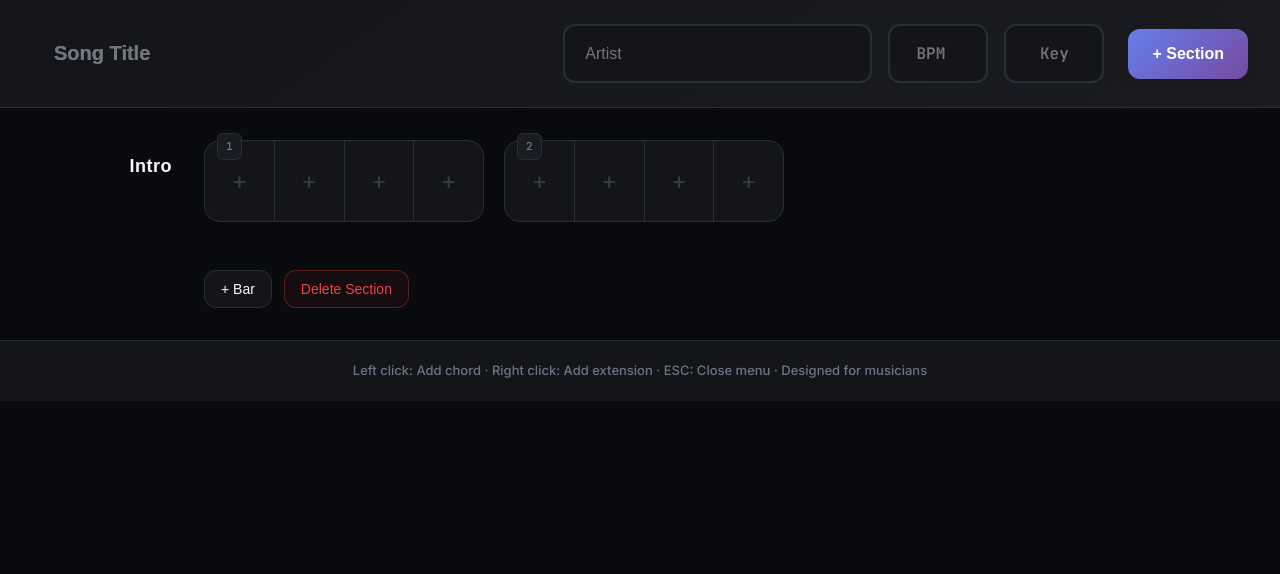
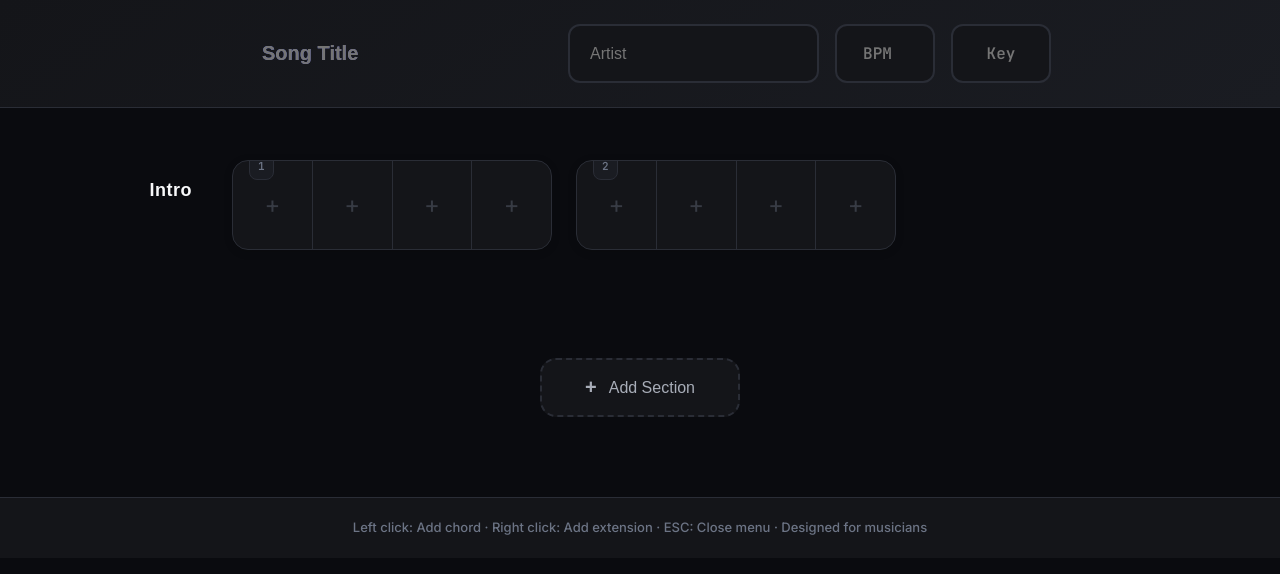
Before and after one commit to DonElDoug/chord_sheet, a plain HTML site: page index.html in a window 1280 px wide. Drawn offline with Linux system fonts and the light colour scheme.

Commit message:
Update project

```diff
--- a/app.js
+++ b/app.js
@@ -122,23 +122,46 @@ function render() {
         slotsContainer.appendChild(slotEl);
       }
 
+      // Bar controls (hidden by default, shown on hover)
+      const barControls = document.createElement('div');
+      barControls.className = 'bar-controls';
+
+      const deleteBarBtn = document.createElement('button');
+      deleteBarBtn.className = 'btn-bar danger';
+      deleteBarBtn.textContent = '×';
+      deleteBarBtn.title = 'Delete bar';
+      deleteBarBtn.addEventListener('click', (e) => {
+        e.stopPropagation();
+        section.bars.splice(bIdx, 1);
+        render();
+      });
+
+      barControls.appendChild(deleteBarBtn);
+      barEl.appendChild(barControls);
+
       barEl.appendChild(slotsContainer);
       barsContainer.appendChild(barEl);
     });
 
     sectionEl.appendChild(label);
     sectionEl.appendChild(barsContainer);
-    els.sections.appendChild(sectionEl);
 
-    // Section controls
-    const controls = document.createElement('div');
-    controls.className = 'section-controls';
+    // Section controls (hidden by default, shown on hover)
+    const sectionControls = document.createElement('div');
+    sectionControls.className = 'section-controls';
 
     const addBarBtn = button('+ Bar', 'btn', () => { section.bars.push(makeBar()); render(); });
-    const delBtn = button('Delete Section', 'btn danger', () => { state.sections.splice(sIdx, 1); render(); });
+    const deleteSectionBtn = button('Delete', 'btn danger', () => {
+      if (confirm('Delete this section?')) {
+        state.sections.splice(sIdx, 1);
+        render();
+      }
+    });
 
-    controls.append(addBarBtn, delBtn);
-    els.sections.appendChild(controls);
+    sectionControls.append(addBarBtn, deleteSectionBtn);
+    sectionEl.appendChild(sectionControls);
+
+    els.sections.appendChild(sectionEl);
   });
 }
 
--- a/index.html
+++ b/index.html
@@ -18,11 +18,17 @@
       <input id="songBpm" class="text-input bpm" placeholder="BPM" aria-label="BPM" type="number" min="40" max="200" />
       <input id="songKey" class="text-input key" placeholder="Key" aria-label="Key" />
     </div>
-    <button id="addSectionBtn" class="btn-add">+ Section</button>
   </header>
 
   <main id="main" class="main">
     <div id="sectionsContainer" class="sections"></div>
+
+    <div class="add-section-area">
+      <button id="addSectionBtn" class="btn-add-section">
+        <span class="add-icon">+</span>
+        <span>Add Section</span>
+      </button>
+    </div>
   </main>
 
   <footer class="app-footer">
--- a/styles.css
+++ b/styles.css
@@ -48,9 +48,8 @@ body{
   top:0;
   z-index:100;
   display:flex;
-  justify-content:space-between;
+  justify-content:center;
   align-items:center;
-  gap:24px;
   backdrop-filter:blur(20px);
 }
 
@@ -58,7 +57,8 @@ body{
   display:grid;
   grid-template-columns:2.5fr 1.5fr 100px 100px;
   gap:16px;
-  flex:1;
+  max-width:800px;
+  width:100%;
 }
 
 .text-input{
@@ -116,6 +116,44 @@ body{
   box-shadow:var(--shadow-md);
 }
 
+/* Add section area */
+.add-section-area{
+  display:flex;
+  justify-content:center;
+  padding:32px 0 48px 0;
+  margin-top:24px;
+}
+
+.btn-add-section{
+  display:flex;
+  align-items:center;
+  gap:12px;
+  padding:16px 32px;
+  background:var(--surface);
+  border:2px dashed var(--border);
+  border-radius:var(--radius-lg);
+  color:var(--text-muted);
+  font-size:16px;
+  font-weight:500;
+  cursor:pointer;
+  transition:all 0.2s ease;
+  min-width:200px;
+  justify-content:center;
+}
+
+.btn-add-section:hover{
+  border-color:var(--accent);
+  color:var(--accent);
+  background:rgba(99,102,241,0.05);
+  transform:translateY(-2px);
+  box-shadow:var(--shadow-sm);
+}
+
+.add-icon{
+  font-size:20px;
+  font-weight:700;
+}
+
 /* Main content */
 .main{
   padding:32px;
@@ -125,36 +163,61 @@ body{
 /* Section layout: left side label, right side bars */
 .section{
   display:flex;
-  margin-bottom:48px;
-  gap:32px;
+  margin-bottom:56px;
+  gap:40px;
   align-items:flex-start;
+  position:relative;
+  padding:20px 0;
+  border-radius:var(--radius-lg);
+  transition:all 0.2s ease;
+}
+.section:hover{
+  background:rgba(99,102,241,0.02);
 }
 
 .section-label{
-  min-width:140px;
-  width:140px;
+  min-width:160px;
+  width:160px;
   flex-shrink:0;
   font-size:18px;
   font-weight:700;
   color:var(--text);
-  padding:16px 0;
+  padding:20px 0;
   text-align:right;
   background:transparent;
   border:none;
   outline:none;
   letter-spacing:0.5px;
+  border-radius:var(--radius);
+  transition:all 0.2s ease;
 }
 .section-label:focus{
   color:var(--accent-bright);
   text-shadow:0 0 8px rgba(99,102,241,0.3);
+  background:rgba(99,102,241,0.05);
+  padding:20px 16px;
+  text-align:center;
 }
 
 .section-bars{
   flex:1;
   display:flex;
   flex-wrap:wrap;
-  gap:20px;
+  gap:24px;
   align-items:flex-start;
+}
+
+.section-controls{
+  position:absolute;
+  top:8px;
+  right:8px;
+  display:flex;
+  gap:8px;
+  opacity:0;
+  transition:all 0.2s ease;
+}
+.section:hover .section-controls{
+  opacity:1;
 }
 
 /* Modern minimalistic bars */
@@ -163,16 +226,17 @@ body{
   background:var(--surface);
   border:1px solid var(--border);
   border-radius:var(--radius-lg);
-  min-height:80px;
-  min-width:280px;
+  min-height:88px;
+  min-width:320px;
   position:relative;
   transition:all 0.2s ease;
   box-shadow:var(--shadow-sm);
+  overflow:hidden;
 }
 .bar:hover{
   border-color:var(--border-focus);
   box-shadow:var(--shadow-md);
-  transform:translateY(-1px);
+  transform:translateY(-2px);
 }
 
 .bar-slots{
@@ -182,7 +246,7 @@ body{
 
 .slot{
   flex:1;
-  min-height:80px;
+  min-height:88px;
   display:flex;
   align-items:center;
   justify-content:center;
@@ -190,8 +254,17 @@ body{
   cursor:pointer;
   position:relative;
   transition:all 0.15s ease;
+  border-radius:0;
 }
-.slot:last-child{border-right:none}
+.slot:first-child{
+  border-top-left-radius:var(--radius-lg);
+  border-bottom-left-radius:var(--radius-lg);
+}
+.slot:last-child{
+  border-right:none;
+  border-top-right-radius:var(--radius-lg);
+  border-bottom-right-radius:var(--radius-lg);
+}
 .slot:hover{
   background:var(--surface-hover);
 }
@@ -234,31 +307,61 @@ body{
 .bar-number{
   position:absolute;
   top:-8px;
-  left:12px;
+  left:16px;
   font-size:11px;
   font-weight:600;
   color:var(--text-subtle);
   background:var(--surface-raised);
   padding:4px 8px;
-  border-radius:6px;
+  border-radius:8px;
   border:1px solid var(--border);
   font-family:'JetBrains Mono', monospace;
 }
 
-.section-controls{
-  margin-left:172px;
-  margin-top:12px;
+.bar-controls{
+  position:absolute;
+  top:8px;
+  right:8px;
   display:flex;
-  gap:12px;
+  gap:6px;
+  opacity:0;
+  transition:all 0.2s ease;
+}
+.bar:hover .bar-controls{
+  opacity:1;
+}
+
+.btn-bar{
+  padding:4px 8px;
+  border:1px solid var(--border);
+  background:var(--surface-raised);
+  color:var(--text-subtle);
+  border-radius:6px;
+  font-size:11px;
+  font-weight:500;
+  cursor:pointer;
+  transition:all 0.2s ease;
+}
+.btn-bar:hover{
+  background:var(--surface-hover);
+  color:var(--text);
+}
+.btn-bar.danger{
+  color:var(--danger);
+  border-color:rgba(239,68,68,0.3);
+}
+.btn-bar.danger:hover{
+  background:rgba(239,68,68,0.1);
+  border-color:var(--danger);
 }
 
 .btn{
-  padding:10px 16px;
+  padding:8px 12px;
   border:1px solid var(--border);
   background:var(--surface);
-  color:var(--text);
+  color:var(--text-muted);
   border-radius:var(--radius);
-  font-size:14px;
+  font-size:12px;
   font-weight:500;
   cursor:pointer;
   transition:all 0.2s ease;
@@ -266,15 +369,17 @@ body{
 .btn:hover{
   background:var(--surface-hover);
   border-color:var(--border-focus);
+  color:var(--text);
 }
 .btn.danger{
-  color:var(--danger);
-  border-color:rgba(239,68,68,0.3);
-  background:rgba(239,68,68,0.05);
+  color:var(--text-subtle);
+  border-color:var(--border);
+  background:var(--surface);
 }
 .btn.danger:hover{
   background:rgba(239,68,68,0.1);
   border-color:var(--danger);
+  color:var(--danger);
 }
 
 /* Roman numeral picker - modern modal */
@@ -408,16 +513,21 @@ body{
   .section{
     flex-direction:column;
     gap:16px;
+    padding:16px;
   }
 
   .section-label{
     width:auto;
     text-align:left;
     font-size:16px;
+    padding:12px 0;
   }
 
   .section-controls{
-    margin-left:0;
+    position:static;
+    opacity:1;
+    margin-top:12px;
+    justify-content:flex-end;
   }
 
   .bar{
@@ -429,4 +539,12 @@ body{
     min-width:auto;
     padding:24px;
   }
+
+  .add-section-area{
+    padding:24px 16px 32px 16px;
+  }
+
+  .btn-add-section{
+    min-width:100%;
+  }
 }
```
